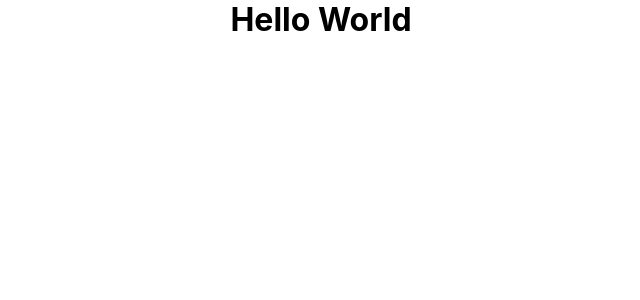
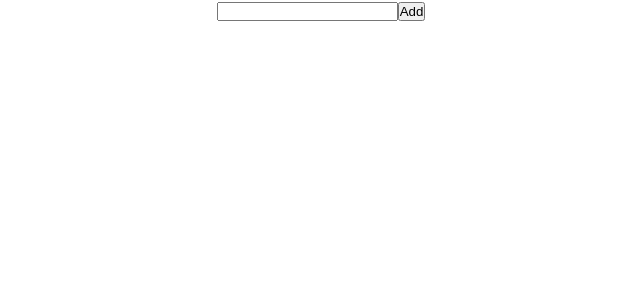
Before and after one commit to hellodebs/todoapp-react-exercise2, a React (Create React App) app: page / in a window 1280 px wide. Shown: the top 300 px of the page, without its empty margins (319-959 px from the left). Built offline with nearby package versions, Linux system fonts and the light colour scheme.

Commit message:
Add input and button element to App.js

```diff
--- a/src/App.js
+++ b/src/App.js
@@ -3,7 +3,8 @@ import "./App.css";
 function App() {
   return (
     <div className="App">
-      <h1>Hello World</h1>
+      <input type="text" />
+      <button>Add</button>
     </div>
   );
 }
```
